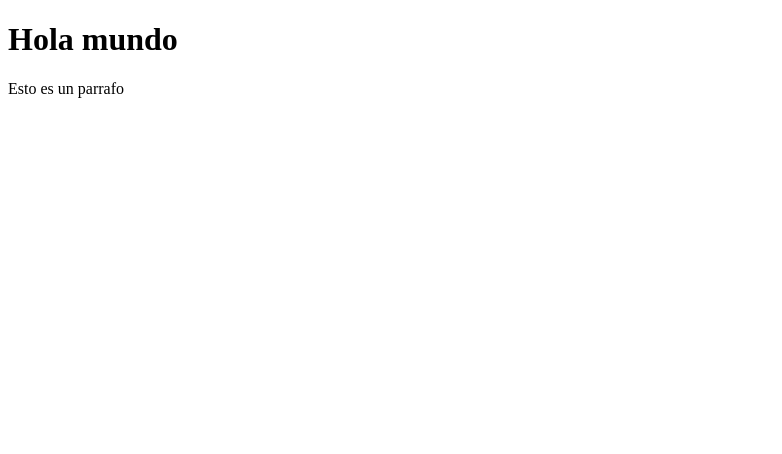
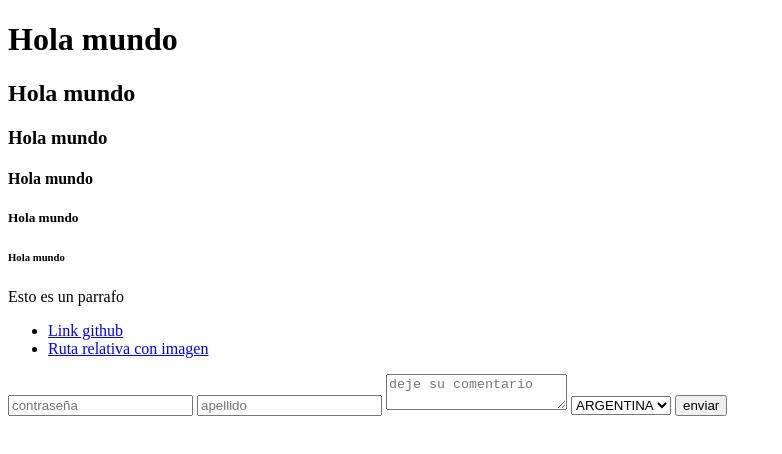
Before and after one commit to nicolas146/Rustico, a plain HTML site: page index.html in a window 1280 px wide. Shown: the whole page, without its empty margins (0-782 px from the left). Drawn offline with Linux system fonts and the light colour scheme.

Commit message:
Add files via upload

```diff
--- a/index.html
+++ b/index.html
@@ -6,7 +6,34 @@
     <title>Rustico</title>
 </head>
 <body>
+    <header>
    <h1>Hola mundo</h1>
+   <h2>Hola mundo</h2>
+   <h3>Hola mundo</h3>
+   <h4>Hola mundo</h4>
+   <h5>Hola mundo</h5>
+   <h6>Hola mundo</h6>
    <p>Esto es un parrafo</p>
+   <nav>
+    <ul>
+      <li><a href="https://github.com/nicolas146/Rustico" target="_blank">Link github</a></li>
+      <li><a href="./Imagenes/Remera-hombre-topper-basica-urban-1656805370-0-0.jpg">Ruta relativa con imagen</a></li>
+    </ul>
+  </nav>
+  <form action="#" method="get">
+    <input type="password" placeholder="contraseña">
+    <input type="text" placeholder="apellido">
+    <textarea name="" id="" placeholder="deje su comentario"></textarea>
+    <select name="" id="">
+        <option value="Argentina">ARGENTINA</option>
+        <option value="Brasil">BRASIL</option>
+        <option value="Uruguay">URUGUAY</option>
+        <option value="Bolivia">BOLIVIA</option>
+        <option value="Paraguay">PARAGUAY</option>
+
+    </select>
+    <input type="submit" value="enviar">
+  </form>
+</header>
 </body>
 </html>
```
Also changed, not shown: Contacto.html (added, +15 -0 lines), Historia.html (added, +15 -0 lines).
